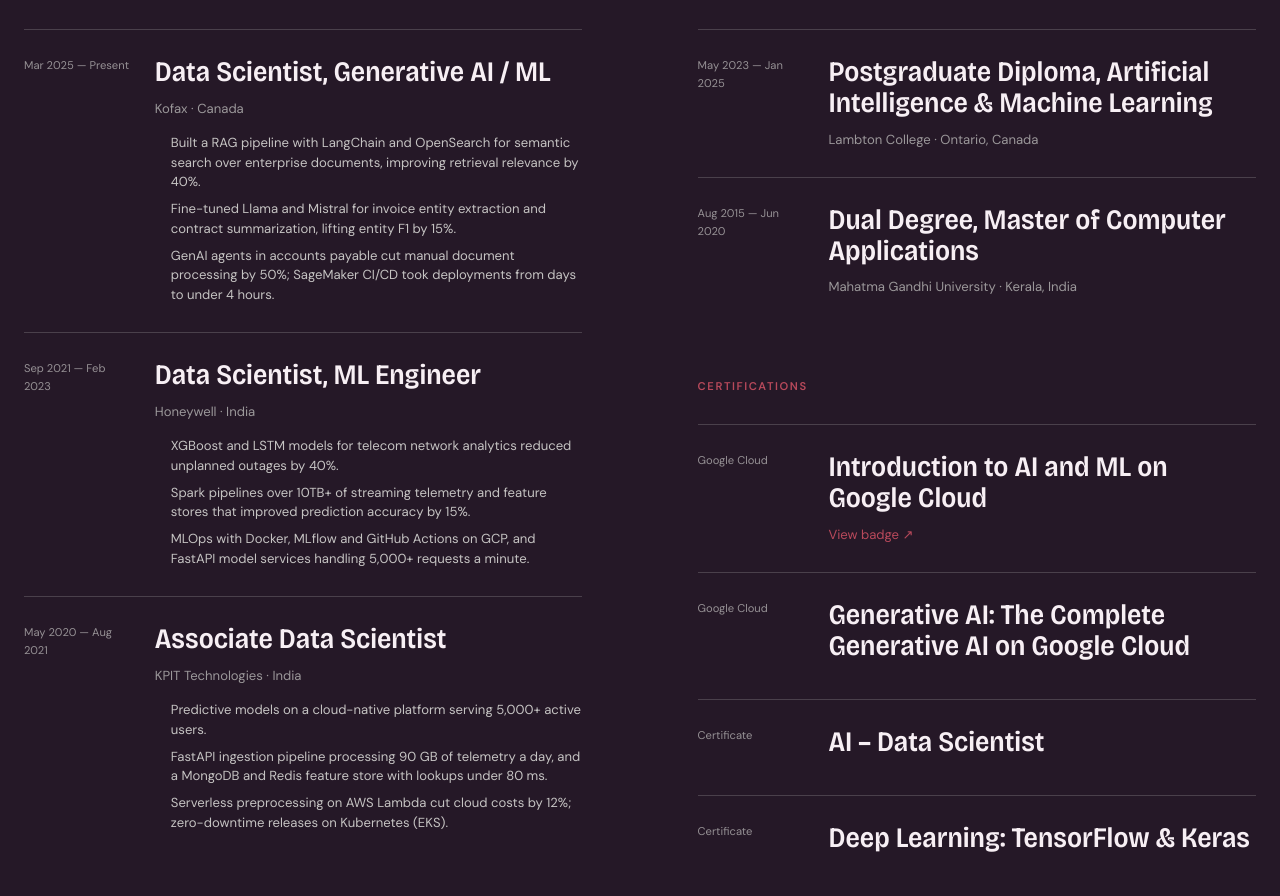
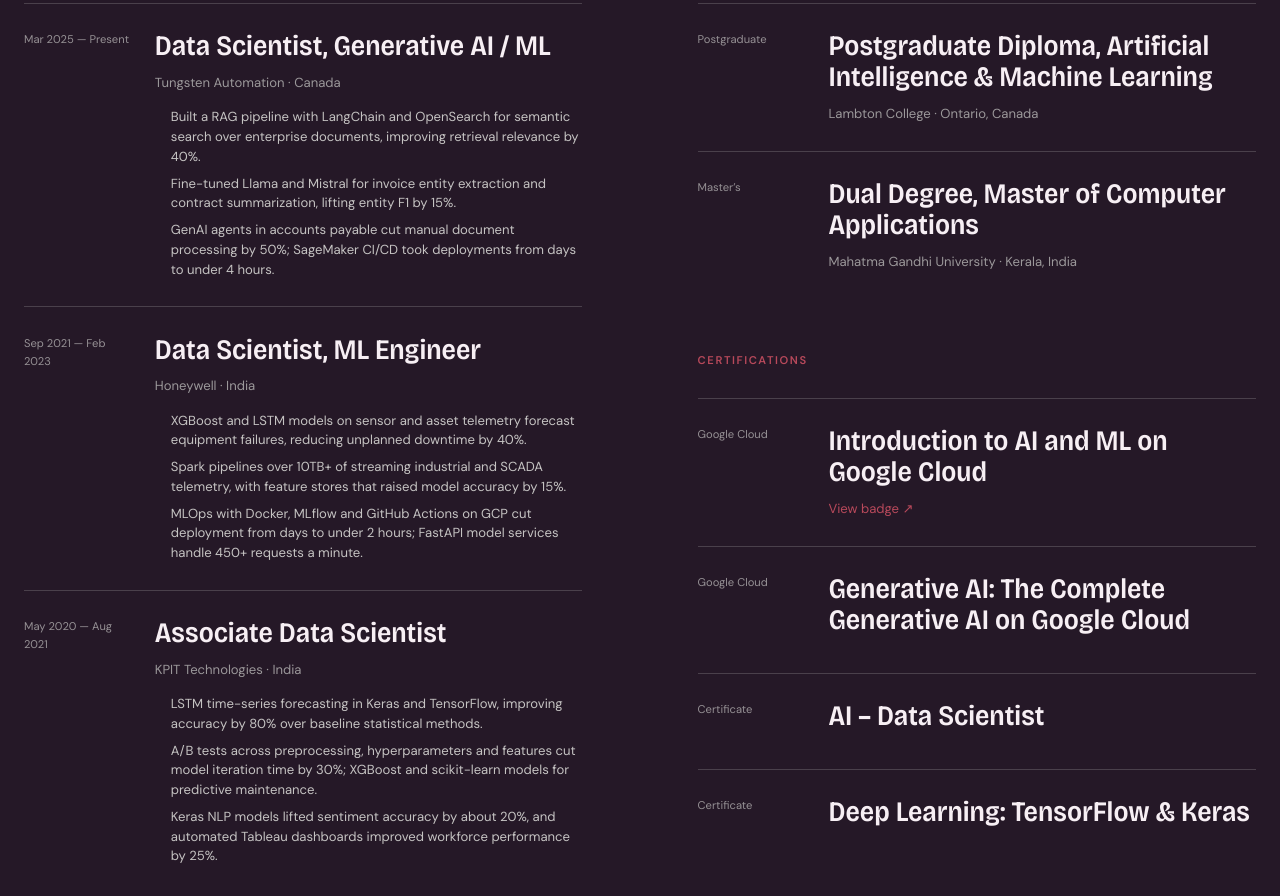
Before and after one commit to shreya-001/Shreya-Website, a plain HTML site: page index.html in a window 1280 px wide. Shown: the part 5007-5903 px from the top of the page. Drawn offline with nearby package versions, Linux system fonts and the light colour scheme; no server answers; a web font is replaced by a local one.

Commit message:
Update portfolio to the Tungsten Automation résumé
Tungsten Automation replaces Kofax, new Honeywell and KPIT highlights,
35TB pipelines, industry-neutral summary, and education without dates.

Co-Authored-By: Claude Opus 5.5 <noreply@anthropic.com>
Claude-Session: https://claude.ai/code/session_019DTUMyVaWNhVA3BFjZb9t2

```diff
--- a/index.html
+++ b/index.html
@@ -3,7 +3,7 @@
 <head>
     <meta charset="utf-8">
     <meta name="viewport" content="width=device-width, initial-scale=1">
-    <meta name="description" content="Shreya Nair is a data scientist in Ontario, Canada with 4+ years building generative AI, RAG and machine learning systems across finance, healthcare and e-commerce.">
+    <meta name="description" content="Shreya Nair is a data scientist in Ontario, Canada with 4+ years building generative AI, RAG and machine learning systems for global enterprises.">
     <meta name="theme-color" content="#f5efe7">
     <meta property="og:type" content="website">
     <meta property="og:title" content="Shreya Nair — Data Scientist">
@@ -190,7 +190,7 @@
                     <h2 id="about-title" class="reveal">The best model begins with a better question.</h2>
                     <div class="about__body reveal">
                         <p>I approach data science with equal parts curiosity and care: understand the real problem first, then choose the method.</p>
-                        <p>Over 4+ years across finance, healthcare and e-commerce, I have built data pipelines in SQL, Python and Spark, production models in Scikit-learn, TensorFlow and PyTorch, and generative AI applications with RAG, embedding models and LLM orchestration, deployed on AWS, Azure and GCP.</p>
+                        <p>Over 4+ years with global enterprise teams, I have built data pipelines in SQL, Python and Spark, production models in Scikit-learn, TensorFlow and PyTorch, and generative AI applications with RAG, embedding models and LLM orchestration, deployed on AWS, Azure and GCP.</p>
                         <p>I care about what happens after the notebook: MLOps, reliable models, dashboards in Tableau and Power BI, and working closely with product and engineering teams to deliver measurable impact.</p>
                         <a class="line-link" href="assets/pdf/Shreya-Nair-Data-Scientist.pdf" download>Read my résumé ↗</a>
                     </div>
@@ -199,7 +199,7 @@
                 <div class="capabilities reveal">
                     <div><span>01</span><h3>Generate</h3><p>RAG, LangChain, OpenSearch, vector search, LLM fine-tuning (Llama, Mistral), Hugging Face, prompt engineering</p></div>
                     <div><span>02</span><h3>Model</h3><p>Python, PyTorch, TensorFlow, Scikit-learn, XGBoost, NLP, computer vision, time series, reinforcement learning</p></div>
-                    <div><span>03</span><h3>Engineer</h3><p>SQL, PySpark, Kafka, Airflow, feature stores, data pipelines at 50TB+ scale</p></div>
+                    <div><span>03</span><h3>Engineer</h3><p>SQL, PySpark, Kafka, Airflow, feature stores, data pipelines at 35TB+ scale</p></div>
                     <div><span>04</span><h3>Deliver</h3><p>Docker, Kubernetes, MLflow, FastAPI, CI/CD, AWS SageMaker, Azure, GCP, Tableau, Power BI</p></div>
                 </div>
             </div>
@@ -217,7 +217,7 @@
                         <h3>Experience</h3>
                         <article>
                             <time datetime="2025-03">Mar 2025 — Present</time>
-                            <div><h4>Data Scientist, Generative AI / ML</h4><p>Kofax · Canada</p>
+                            <div><h4>Data Scientist, Generative AI / ML</h4><p>Tungsten Automation · Canada</p>
                                 <ul class="timeline__wins">
                                     <li>Built a RAG pipeline with LangChain and OpenSearch for semantic search over enterprise documents, improving retrieval relevance by 40%.</li>
                                     <li>Fine-tuned Llama and Mistral for invoice entity extraction and contract summarization, lifting entity F1 by 15%.</li>
@@ -229,9 +229,9 @@
                             <time datetime="2021-09">Sep 2021 — Feb 2023</time>
                             <div><h4>Data Scientist, ML Engineer</h4><p>Honeywell · India</p>
                                 <ul class="timeline__wins">
-                                    <li>XGBoost and LSTM models for telecom network analytics reduced unplanned outages by 40%.</li>
-                                    <li>Spark pipelines over 10TB+ of streaming telemetry and feature stores that improved prediction accuracy by 15%.</li>
-                                    <li>MLOps with Docker, MLflow and GitHub Actions on GCP, and FastAPI model services handling 5,000+ requests a minute.</li>
+                                    <li>XGBoost and LSTM models on sensor and asset telemetry forecast equipment failures, reducing unplanned downtime by 40%.</li>
+                                    <li>Spark pipelines over 10TB+ of streaming industrial and SCADA telemetry, with feature stores that raised model accuracy by 15%.</li>
+                                    <li>MLOps with Docker, MLflow and GitHub Actions on GCP cut deployment from days to under 2 hours; FastAPI model services handle 450+ requests a minute.</li>
                                 </ul>
                             </div>
                         </article>
@@ -239,9 +239,9 @@
                             <time datetime="2020-05">May 2020 — Aug 2021</time>
                             <div><h4>Associate Data Scientist</h4><p>KPIT Technologies · India</p>
                                 <ul class="timeline__wins">
-                                    <li>Predictive models on a cloud-native platform serving 5,000+ active users.</li>
-                                    <li>FastAPI ingestion pipeline processing 90 GB of telemetry a day, and a MongoDB and Redis feature store with lookups under 80 ms.</li>
-                                    <li>Serverless preprocessing on AWS Lambda cut cloud costs by 12%; zero-downtime releases on Kubernetes (EKS).</li>
+                                    <li>LSTM time-series forecasting in Keras and TensorFlow, improving accuracy by 80% over baseline statistical methods.</li>
+                                    <li>A/B tests across preprocessing, hyperparameters and features cut model iteration time by 30%; XGBoost and scikit-learn models for predictive maintenance.</li>
+                                    <li>Keras NLP models lifted sentiment accuracy by about 20%, and automated Tableau dashboards improved workforce performance by 25%.</li>
                                 </ul>
                             </div>
                         </article>
@@ -249,11 +249,11 @@
                     <div class="timeline__column reveal">
                         <h3>Education</h3>
                         <article>
-                            <time datetime="2023-05">May 2023 — Jan 2025</time>
+                            <time>Postgraduate</time>
                             <div><h4>Postgraduate Diploma, Artificial Intelligence &amp; Machine Learning</h4><p>Lambton College · Ontario, Canada</p></div>
                         </article>
                         <article>
-                            <time datetime="2015-08">Aug 2015 — Jun 2020</time>
+                            <time>Master’s</time>
                             <div><h4>Dual Degree, Master of Computer Applications</h4><p>Mahatma Gandhi University · Kerala, India</p></div>
                         </article>
                         <h3 class="timeline__subhead">Certifications</h3>
```
